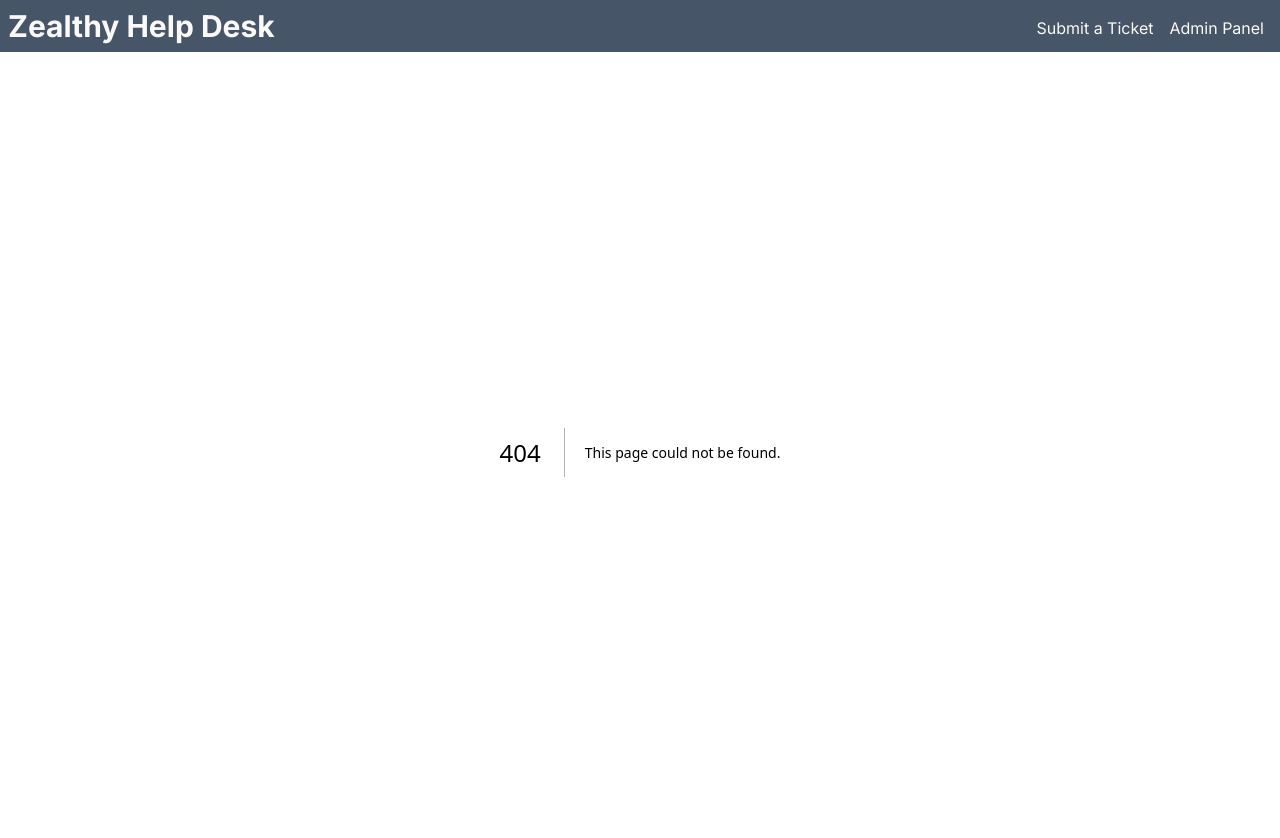
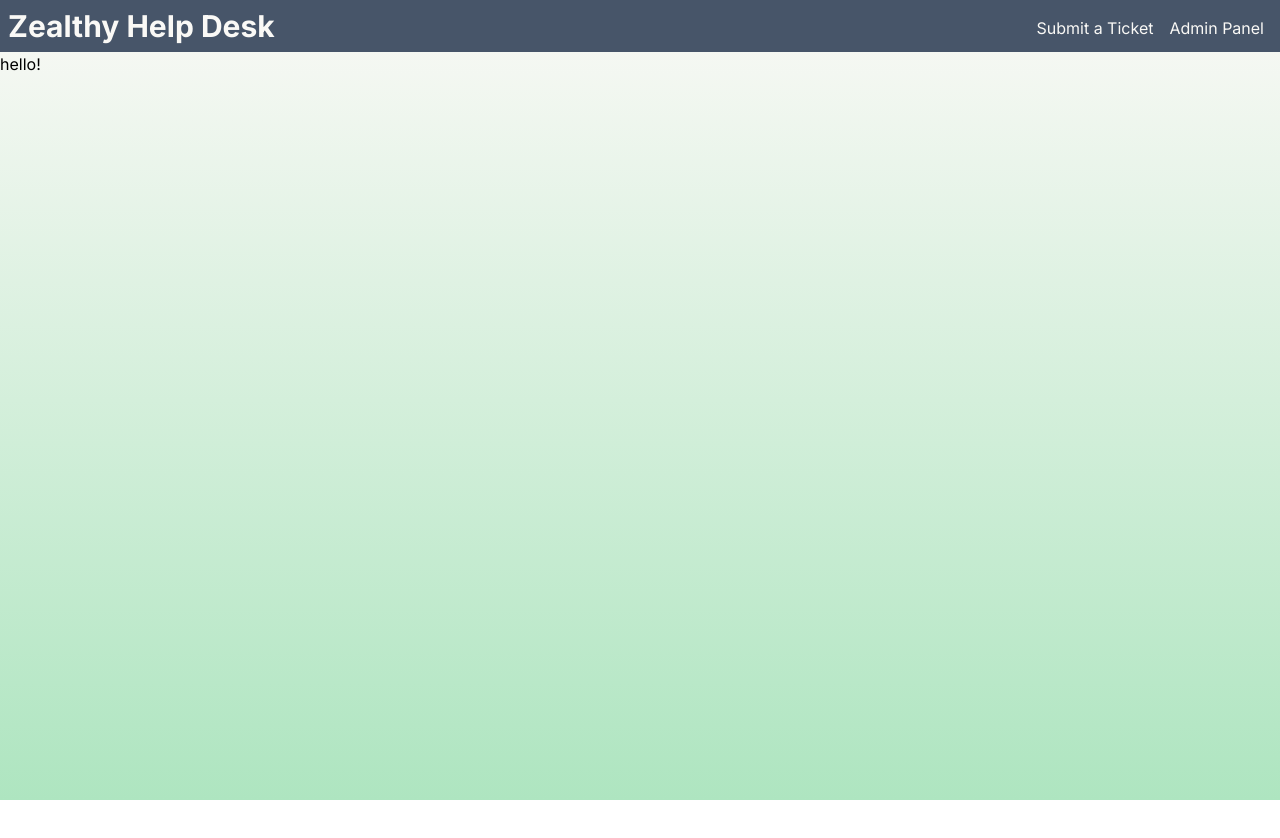
Before and after one commit to jdvplus/stealth-helpdesk-frontend, a Next.js app: page /admin in a window 1280 px wide. Before the commit this address had no page. Shown: the top 838 px of the page. After the commit the page ends 800 px from the top, so only its background shows below. Built offline with nearby package versions, Linux system fonts and the light colour scheme.

Commit message:
add /admin route

```diff
--- /dev/null
+++ b/src/app/admin/page.tsx
@@ -0,0 +1,5 @@
+const AdminPanel = () => {
+  return <h1>hello!</h1>;
+};
+
+export default AdminPanel;
--- a/src/app/layout.tsx
+++ b/src/app/layout.tsx
@@ -20,7 +20,6 @@ export default function RootLayout({
     <html lang='en'>
       <body className={inter.className}>
         <Navbar />
-
         {children}
       </body>
     </html>
```
